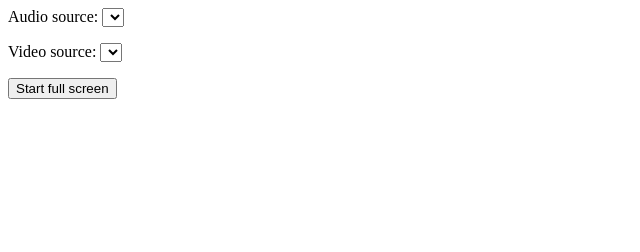
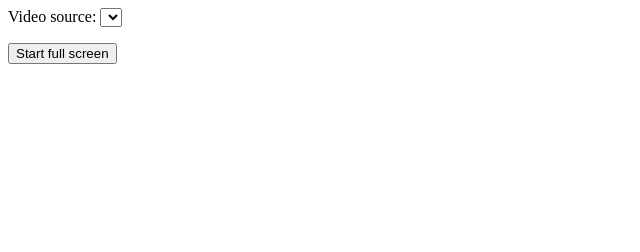
Before and after one commit to boristomas/FullScreenCamera, a plain HTML site: page index.html in a window 1280 px wide. Shown: the whole page, without its empty margins (0-640 px from the left). Drawn offline with Linux system fonts and the light colour scheme.

Commit message:
Update index.html

```diff
--- a/index.html
+++ b/index.html
@@ -16,12 +16,8 @@
   </head>
 
   <body>
-
     <div id="container" class="container">
       <div id="controls">
-        <div class="select">
-          <label for="audioSource">Audio source: </label><select id="audioSource"></select>
-        </div>
         <div class="select">
           <label for="videoSource">Video source: </label><select id="videoSource"></select>
         </div>
```
